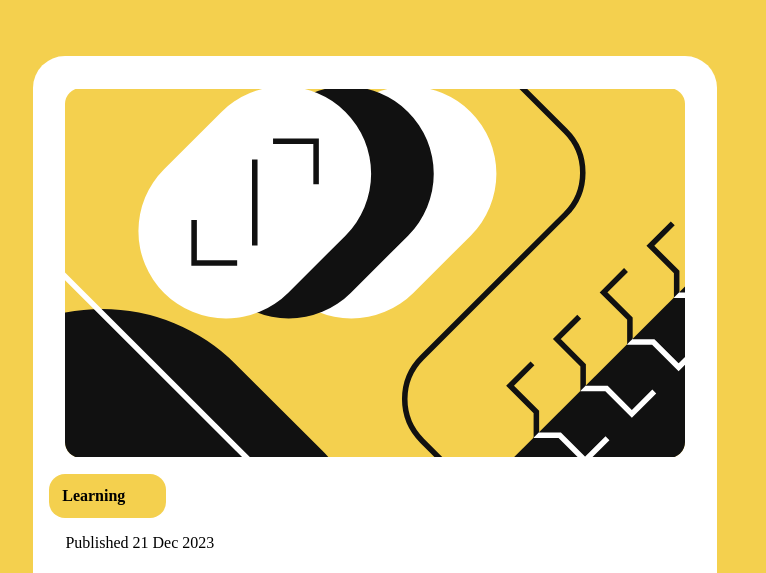
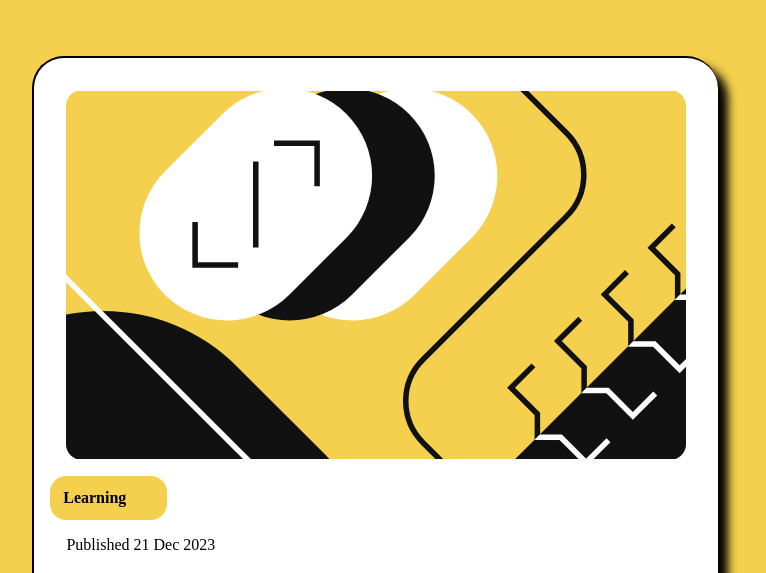
Before and after one commit to Sunali2003/GitHub, a plain HTML site: page blog-preview-card-main/blog.html in a window 1280 px wide. Shown: the top 573 px of the page, without its empty margins (273-1039 px from the left). Drawn offline with Linux system fonts and the light colour scheme; files whose address does not match are found by name.

Commit message:
done
done

```diff
--- a/blog-preview-card-main/blog desktop.css
+++ /dev/null
@@ -1,13 +0,0 @@
-
-
-:root{
----coloryellow: hsl(47, 88%, 63%);
----colorwhite: hsl(0, 0%, 100%);
----colorgray500: hsl(0, 0%, 42%);
----colorgray950: hsl(0, 0%, 7%);
-}
-
-body{
-  background-color: yellow;
-  width:100%;
-}
--- a/blog-preview-card-main/blogdesktop.css
+++ b/blog-preview-card-main/blogdesktop.css
@@ -25,6 +25,10 @@ body{
   display: flex;
   flex-direction: column;
   padding: 1rem;
+  box-shadow: 10px 10px 5px ;
+  box-shadow: 10px 10px 10px;
+  border-left: 2px solid;
+  border-top: 2px solid;
 }
 
 .image {
```
